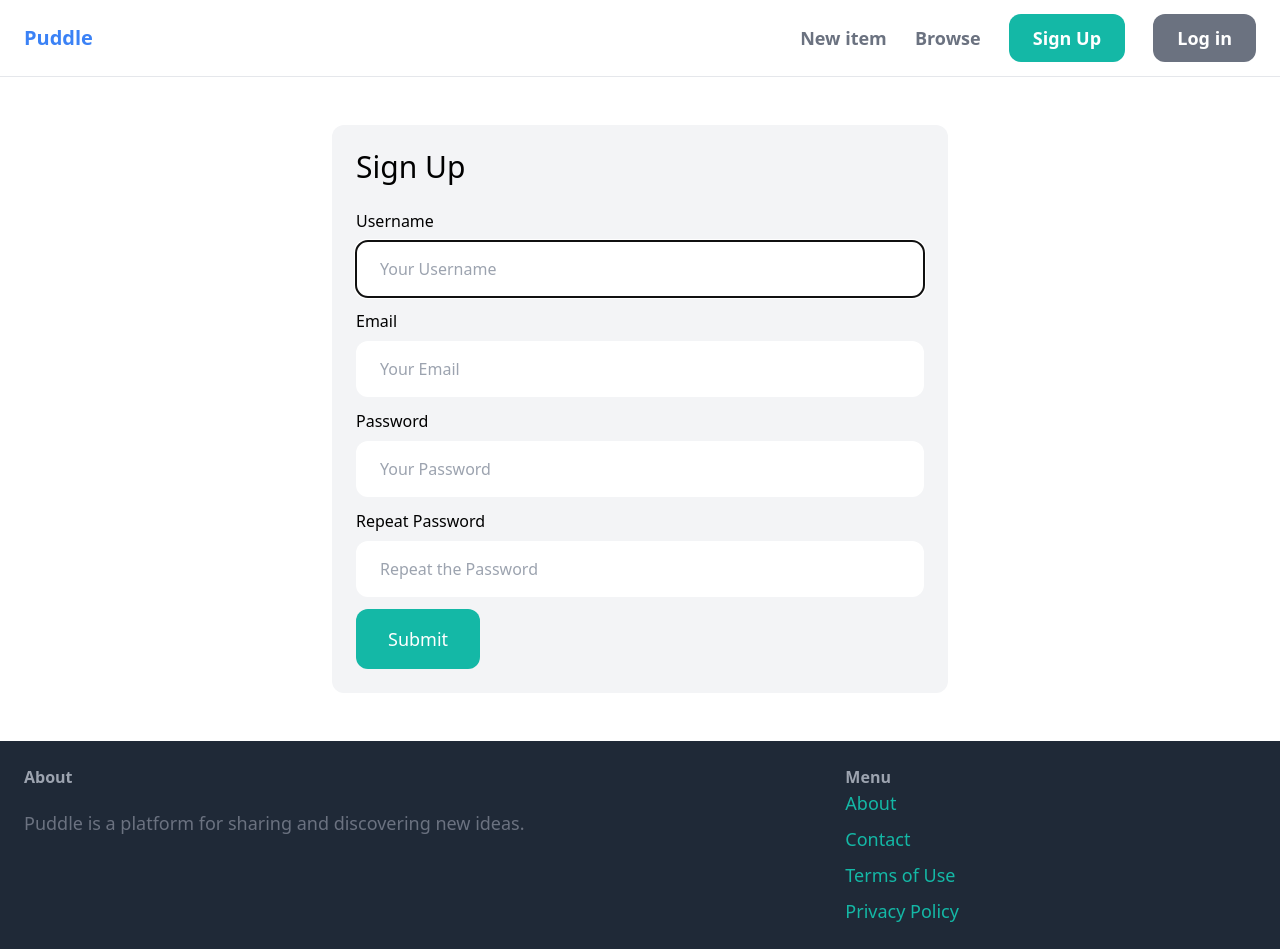
After one commit to utkarshkgithub/Puddle, a Django app: page /login/signup/ in a window 1280 px wide. The commit adds this page. Run offline with Django 4.2, Linux system fonts and the light colour scheme; some libraries are stand-ins or nearby versions.

Commit message:
'Add login, Sign up page '

```diff
--- /dev/null
+++ b/core/forms.py
@@ -0,0 +1,38 @@
+from django import forms
+from django.contrib.auth.forms import UserCreationForm, AuthenticationForm
+from django.contrib.auth.models import User
+
+class LoginForm(AuthenticationForm):
+    username = forms.CharField(widget=forms.TextInput(attrs={
+        'placeholder' : 'Your Username',
+        'class': 'w-full py-4 px-6 rounded-xl'
+    }))
+    password = forms.CharField(widget=forms.PasswordInput(attrs={
+        'placeholder' : 'Your Password',
+        'class': 'w-full py-4 px-6 rounded-xl'
+    }))
+
+class SignupForm(UserCreationForm):
+    class Meta:
+        model = User
+        fields = ('username', 'email', 'password1', 'password2')
+
+    username = forms.CharField(widget=forms.TextInput(attrs={
+        'placeholder' : 'Your Username',
+        'class': 'w-full py-4 px-6 rounded-xl'
+    }))
+
+    email = forms.CharField(widget=forms.EmailInput(attrs={
+        'placeholder' : 'Your Email',
+        'class': 'w-full py-4 px-6 rounded-xl'
+    }))
+
+    password1 = forms.CharField(widget=forms.PasswordInput(attrs={
+        'placeholder' : 'Your Password',
+        'class': 'w-full py-4 px-6 rounded-xl'
+    }))
+
+    password2 = forms.CharField(widget=forms.PasswordInput(attrs={
+        'placeholder' : 'Repeat the Password',
+        'class': 'w-full py-4 px-6 rounded-xl'
+    }))
--- a/core/templates/core/base.html
+++ b/core/templates/core/base.html
@@ -16,10 +16,14 @@
         <div class="space-x-6">
             <a href="#" class="text-lg font-semibold hover: text-gray-500">New item</a>
             <a href="#" class="text-lg font-semibold hover: text-gray-500">Browse</a>
-            <a href="#" class="px-6 py-3 text-lg font-semibold bg-teal-500 text-white rounded-xl hover:bg-teal-800">Sign
-                Up</a>
-            <a href="#" class="px-6 py-3 text-lg font-semibold bg-gray-500 text-white rounded-xl hover:bg-gray-800">Log
-                in</a>
+
+            {% if request.user.is_authenticated %}
+            <a href="#" class="px-6 py-3 text-lg font-semibold bg-teal-500 text-white rounded-xl hover:bg-teal-800">Inbox</a>
+            <a href="#" class="px-6 py-3 text-lg font-semibold bg-gray-500 text-white rounded-xl hover:bg-gray-800">Dashboard</a>
+            {% else %}
+            <a href="{% url 'core:signup' %}" class="px-6 py-3 text-lg font-semibold bg-teal-500 text-white rounded-xl hover:bg-teal-800">Sign Up</a>
+            <a href="{% url 'core:login' %}" class="px-6 py-3 text-lg font-semibold bg-gray-500 text-white rounded-xl hover:bg-gray-800">Log in</a>
+            {% endif %}
         </div>
     </nav>
     <div class="px-6 py-6">
@@ -36,7 +40,7 @@
             <h3 class=" font-semibold text-gray-400">Menu</h3>
             <ul class="space-y-2">
                 <li><a href="#" class="text-lg text-teal-500 hover:text-teal-700">About</a></li>
-                <li><a href="{% url 'contact' %}" class="text-lg text-teal-500 hover:text-teal-700">Contact</a></li>
+                <li><a href="{% url 'core:contact' %}" class="text-lg text-teal-500 hover:text-teal-700">Contact</a></li>
                 <li><a href="#" class="text-lg text-teal-500 hover:text-teal-700">Terms of Use</a></li>
                 <li><a href="#" class="text-lg text-teal-500 hover:text-teal-700">Privacy Policy</a></li>
             </ul>
--- /dev/null
+++ b/core/templates/core/signup.html
@@ -0,0 +1,45 @@
+{% extends 'core/base.html' %}
+
+{% block title %}Sign up{% endblock %}
+
+{% block content %}
+    <div class="w-1/2 my-6 mx-auto p-6 bg-gray-100 rounded-xl">
+        <h1 class="mb-6 text-3xl ">Sign Up</h1>
+
+        <form method="post" action=".">
+            {% csrf_token %}
+
+
+            <div class="mb-3">
+                <label class="inline-block mb-2">Username</label><br>
+                {{ form.username}}
+            </div>
+
+            <div class="mb-3">
+                <label class="inline-block mb-2">Email</label><br>
+                {{ form.email}}
+            </div>
+
+            <div class="mb-3">
+                <label class="inline-block mb-2">Password</label><br>
+                {{ form.password1}}
+            </div>
+
+            <div class="mb-3">
+                <label class="inline-block mb-2">Repeat Password</label><br>
+                {{ form.password2}}
+            </div>
+            <button class="py-4 px-8 text-lg bg-teal-500 hover:bg-teal-700 rounded-xl text-white">Submit</button>
+        </form>
+    </div>
+
+    {% if form.errors or form.non_field_errors %}
+        <div class="mb-3 p-6 bg-red-100 rounded-xl">
+            {% for field in form %}
+                {{ field.errors }}
+            {% endfor %}
+
+            {{ form.non_field_errors }}
+        </div>
+    {% endif %}
+{% endblock %}
--- /dev/null
+++ b/core/urls.py
@@ -0,0 +1,13 @@
+from django.urls import path
+from django.contrib.auth import views as auth_views
+from . import views
+from .forms import LoginForm
+
+app_name = 'core'
+
+urlpatterns = [
+    path('', views.index, name='index'),
+    path('contact/',views.contact,name='contact'),
+    path('signup/',views.signup,name='signup'),
+    path('login/',auth_views.LoginView.as_view(template_name= 'core/login.html',authentication_form=LoginForm), name='login'),
+]
--- a/core/views.py
+++ b/core/views.py
@@ -1,8 +1,8 @@
-from django.shortcuts import render
+from django.shortcuts import render, redirect
 
 from item.models import Category, Item
-# Add an empty line here
 
+from .forms import SignupForm
 def index(request):
     items = Item.objects.filter(is_sold=False)[0:6]
     categories = Category.objects.all()
@@ -14,3 +14,18 @@ def index(request):
 
 def contact(request):
     return render(request,'core/contact.html')
+
+def signup(request):
+    if request.method == 'POST':
+        form = SignupForm(request.POST)
+
+        if form.is_valid():
+            form.save()
+
+            return redirect('/login/')
+    else :
+        form = SignupForm()
+
+    return render(request, 'core/signup.html',{
+        'form': form
+    })
--- a/item/views.py
+++ b/item/views.py
@@ -4,7 +4,9 @@ from .models import Item
 
 def detail(request,pk):
     item = get_object_or_404(Item,pk=pk)
+    related_items = Item.objects.filter(category=item.category, is_sold=False).exclude(pk=pk)[0:3]
 
     return render(request, 'item/detail.html',{
-        'item' :item
+        'item' :item  ,
+        'related_items': related_items
     })
--- a/puddle/settings.py
+++ b/puddle/settings.py
@@ -27,6 +27,8 @@ DEBUG = True
 
 ALLOWED_HOSTS = []
 
+LOGIN_URL = '/login/'
+LOGIN_REDIRECT_URL = '/'
 
 # Application definition
 
--- a/puddle/urls.py
+++ b/puddle/urls.py
@@ -17,11 +17,11 @@ from django.conf import settings
 from django.conf.urls.static import static
 from django.contrib import admin
 from django.urls import path,include
-from core.views import index,contact
 
 urlpatterns = [
+    path("",include('core.urls')),
     path('items/',include('item.urls')),
     path("admin/", admin.site.urls),
-    path("",index,name='index'),
-    path('contact/',contact,name='contact'),
+    path("login/",include('core.urls'))
+
 ] + static(settings.MEDIA_URL, document_root=settings.MEDIA_ROOT)
```
Also changed, not shown: core/templates/core/login.html (added, +37 -0 lines), item/forms.py (added, +7 -0 lines), item/templates/item/detail.html (+33 -1 lines), db.sqlite3, media/items_image/Jeans.jpeg (added), media/items_image/Santatoy.jpeg (added), media/items_image/Teddy_bear.jpeg (added).
